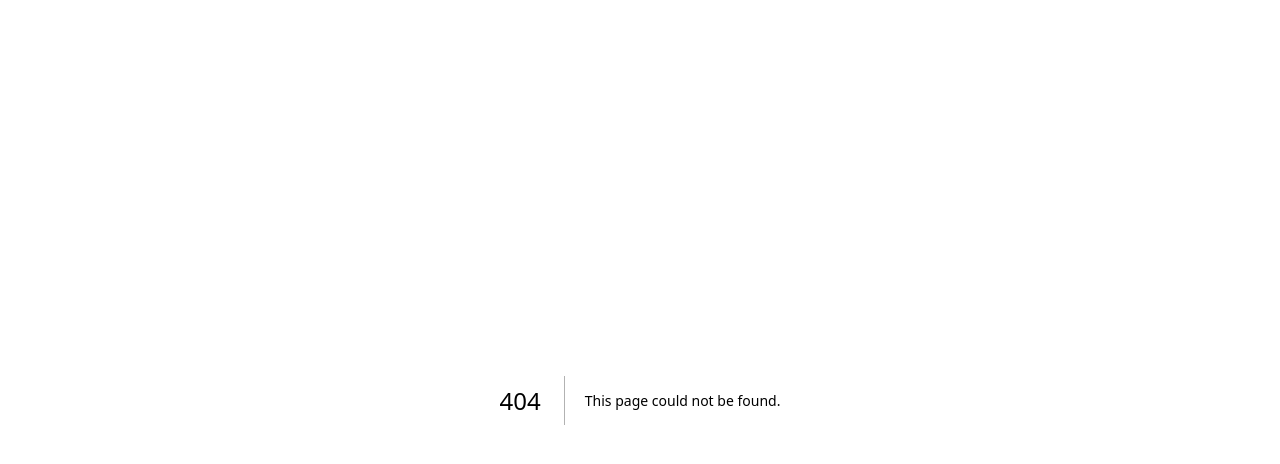
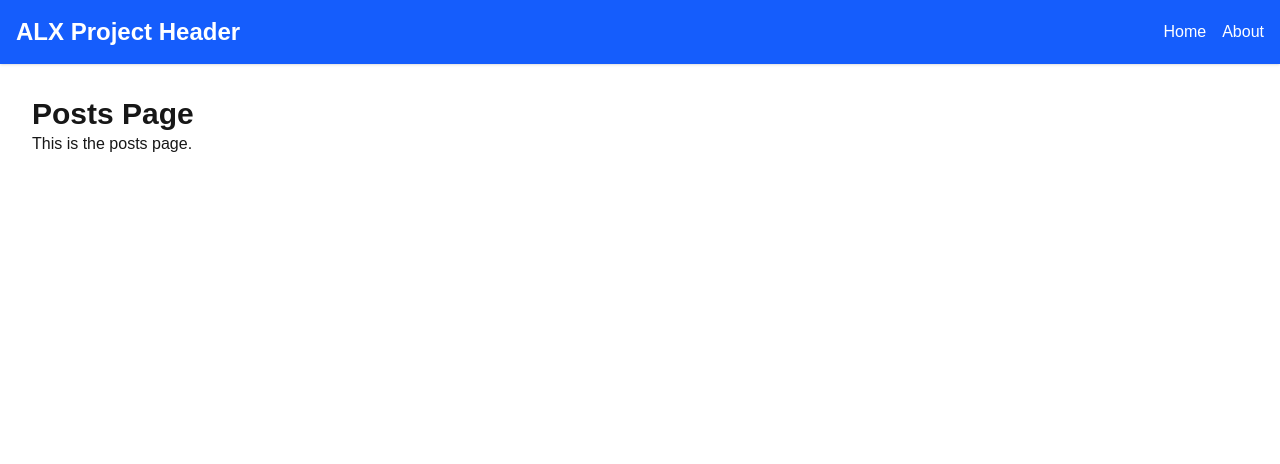
Before and after one commit to joelanarba/alx-project-0x02-setup, a Next.js app in the folder alx-project-0x02/: page /posts in a window 1280 px wide. Before the commit this address had no page. Shown: the top 464 px of the page. Built offline with nearby package versions, Linux system fonts and the light colour scheme.

Commit message:
feat: integrate Header component with navigation across Home, About, and Posts pages

```diff
--- a/alx-project-0x02/pages/about.tsx
+++ b/alx-project-0x02/pages/about.tsx
@@ -1,7 +1,10 @@
+import Header from '@/components/layout/Header'
 import Button from '@/components/common/Button'
 
 export default function AboutPage() {
   return (
+    <>
+      <Header />
       <main className="p-8">
         <h1 className="text-3xl font-bold mb-6">About Page</h1>
         <div className="flex flex-col gap-4">
@@ -10,5 +13,6 @@
           <Button text="Large Rounded-full" size="large" shape="rounded-full" />
         </div>
       </main>
+    </>
   )
 }
--- a/alx-project-0x02/pages/home.tsx
+++ b/alx-project-0x02/pages/home.tsx
@@ -1,4 +1,5 @@
 import { useState } from 'react'
+import Header from '@/components/layout/Header'
 import PostModal from '@/components/common/PostModal'
 
 interface Post {
@@ -15,6 +16,8 @@
   }
 
   return (
+    <>
+      <Header />
       <main className="p-8">
         <h1 className="text-3xl font-bold mb-6">Home Page</h1>
 
@@ -40,5 +43,6 @@
           ))}
         </div>
       </main>
+    </>
   )
 }
--- /dev/null
+++ b/alx-project-0x02/pages/posts.tsx
@@ -0,0 +1,13 @@
+import Header from '@/components/layout/Header'
+
+export default function PostsPage() {
+  return (
+    <>
+      <Header />
+      <main className="p-8">
+        <h1 className="text-3xl font-bold">Posts Page</h1>
+        <p>This is the posts page.</p>
+      </main>
+    </>
+  )
+}
```
Lines whose indentation alone changed are shown as unchanged.
